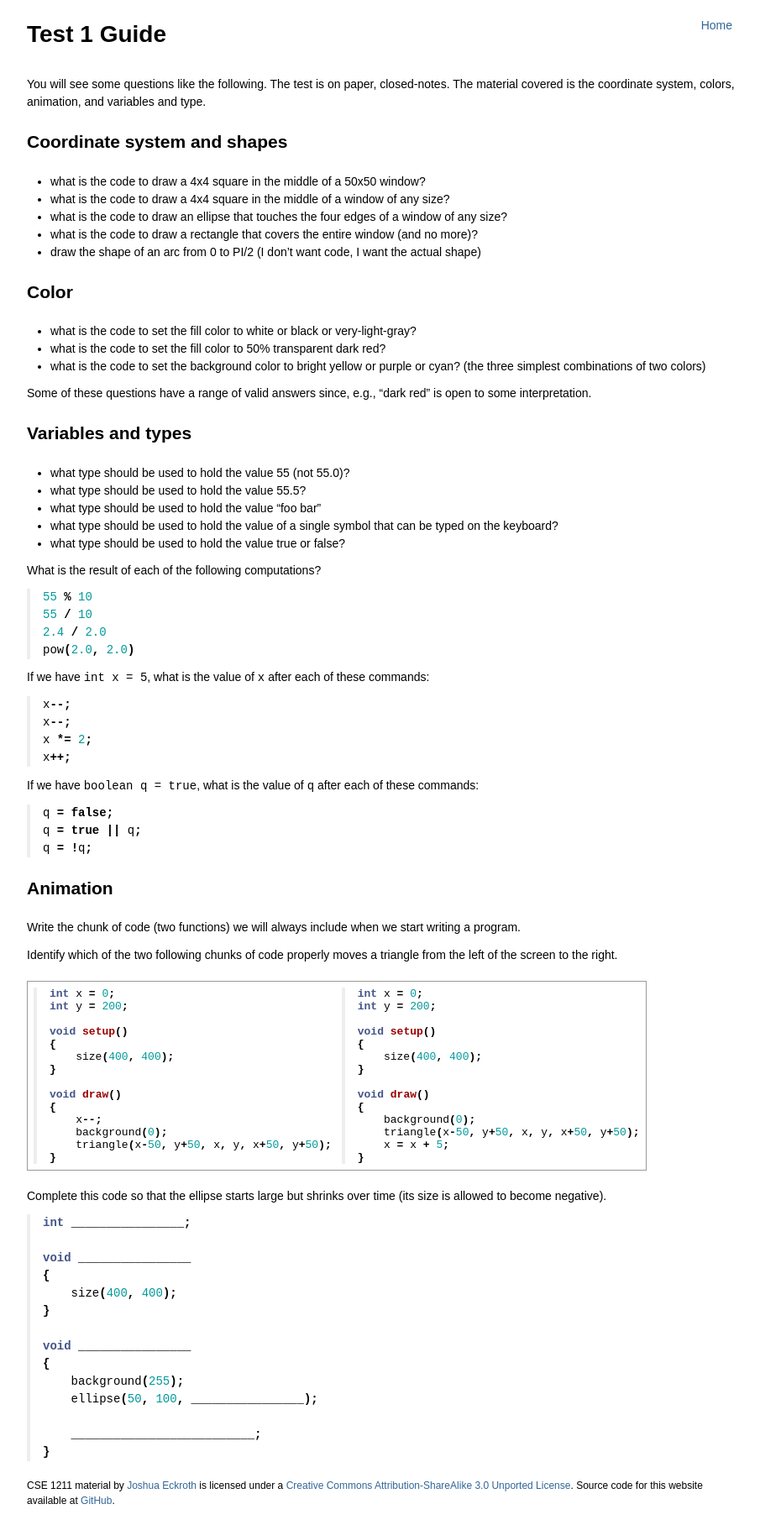
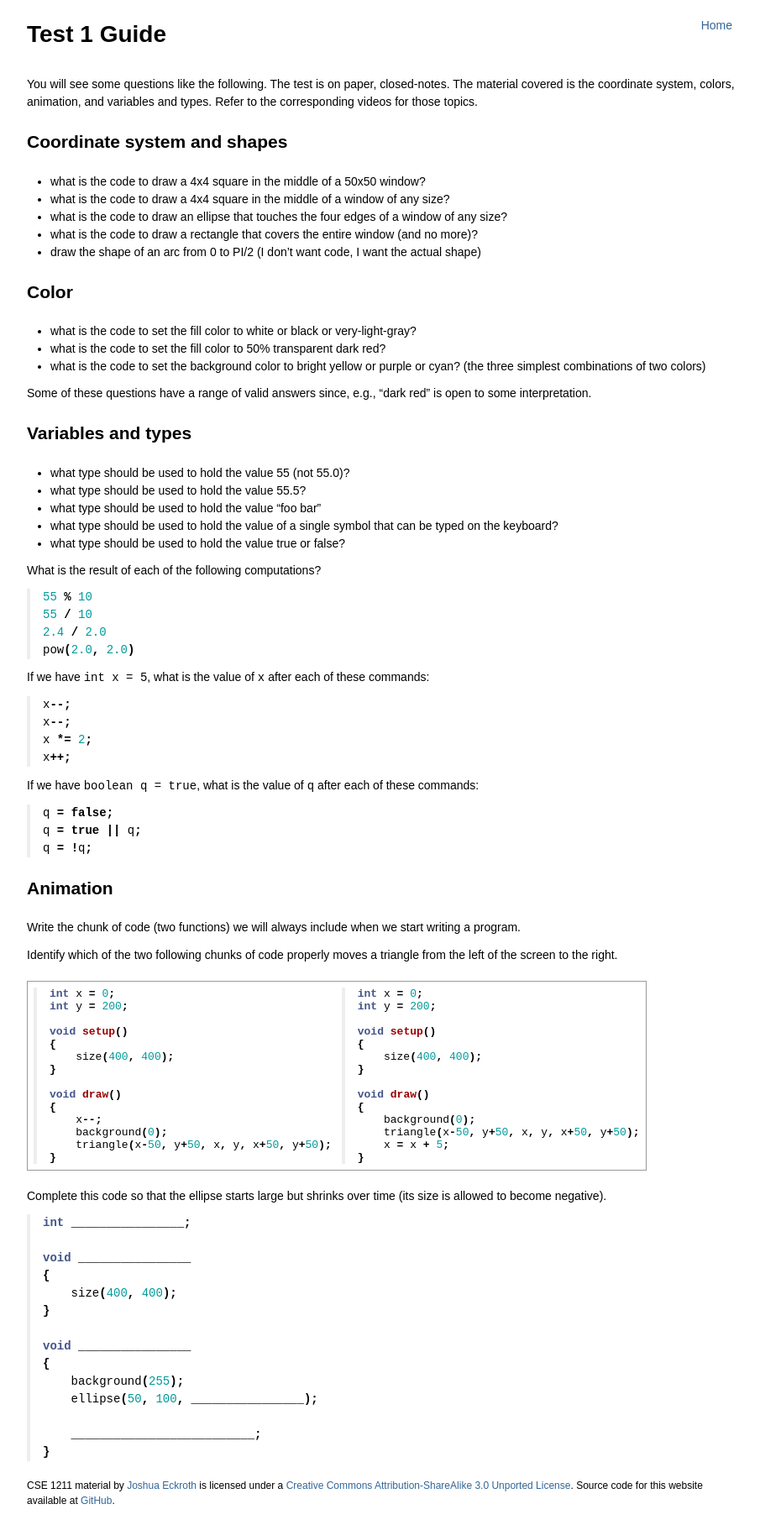
Before and after one commit to joshuaeckroth/cse1211-website, a Jekyll site: the page built from guides/_posts/2013-09-06-test-1-guide.markdown, in a window 1280 px wide. Shown: the whole page at 84% size, without its empty margins (183-1088 px from the left). Built offline with Jekyll 4.4.1, drawn with Linux system fonts in a browser that asks for light colours; Markdown is read by kramdown in place of the engine named in the settings; comment, search, counter and statistics services are not loaded.

Commit message:
Clarification for test 1 guide.

```diff
--- a/guides/_posts/2013-09-06-test-1-guide.markdown
+++ b/guides/_posts/2013-09-06-test-1-guide.markdown
@@ -7,7 +7,8 @@ title: Test 1 Guide
 
 You will see some questions like the following. The test is on paper,
 closed-notes. The material covered is the coordinate system, colors,
-animation, and variables and type.
+animation, and variables and types. Refer to the corresponding videos
+for those topics.
 
 ## Coordinate system and shapes
 
```
